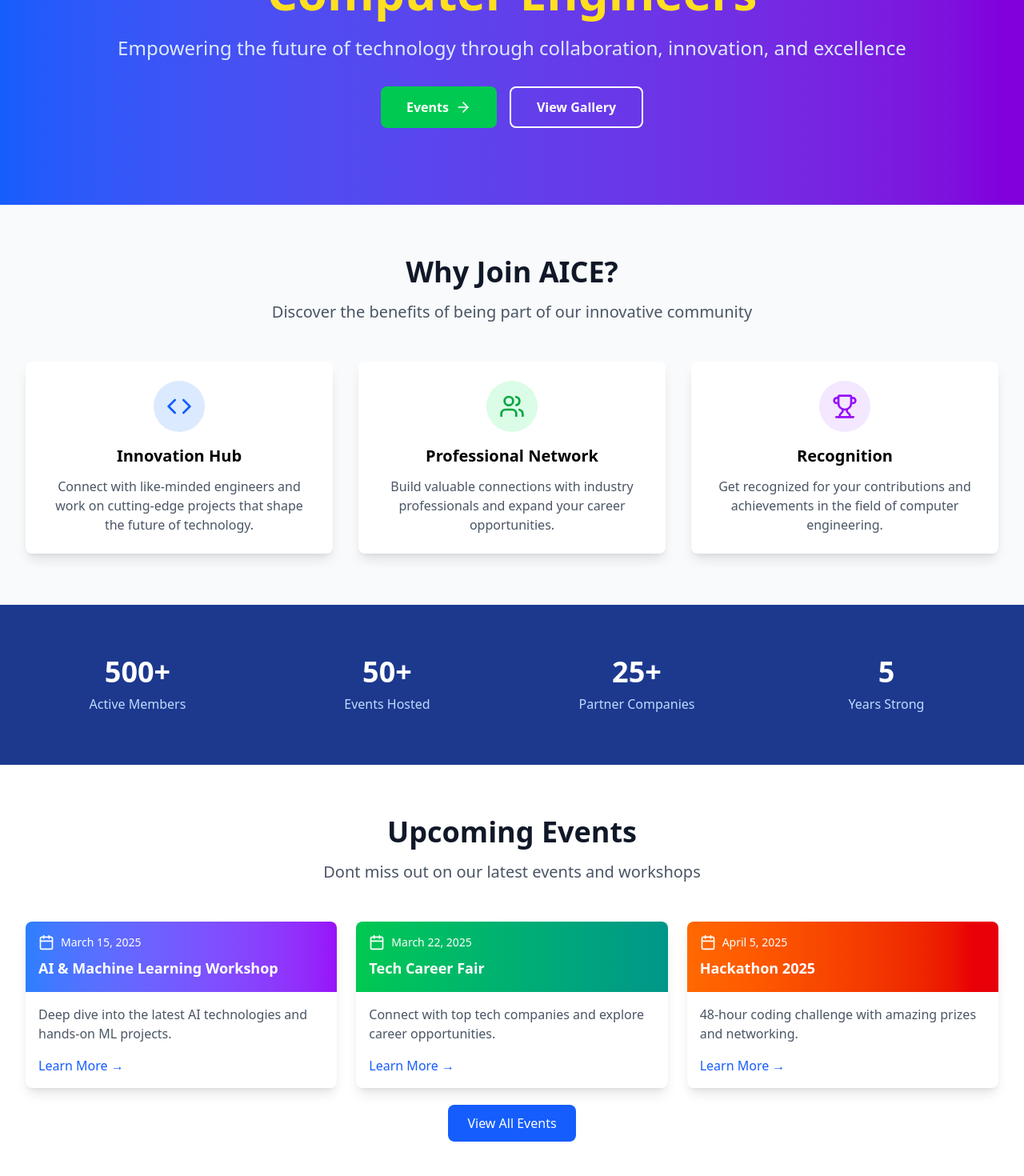
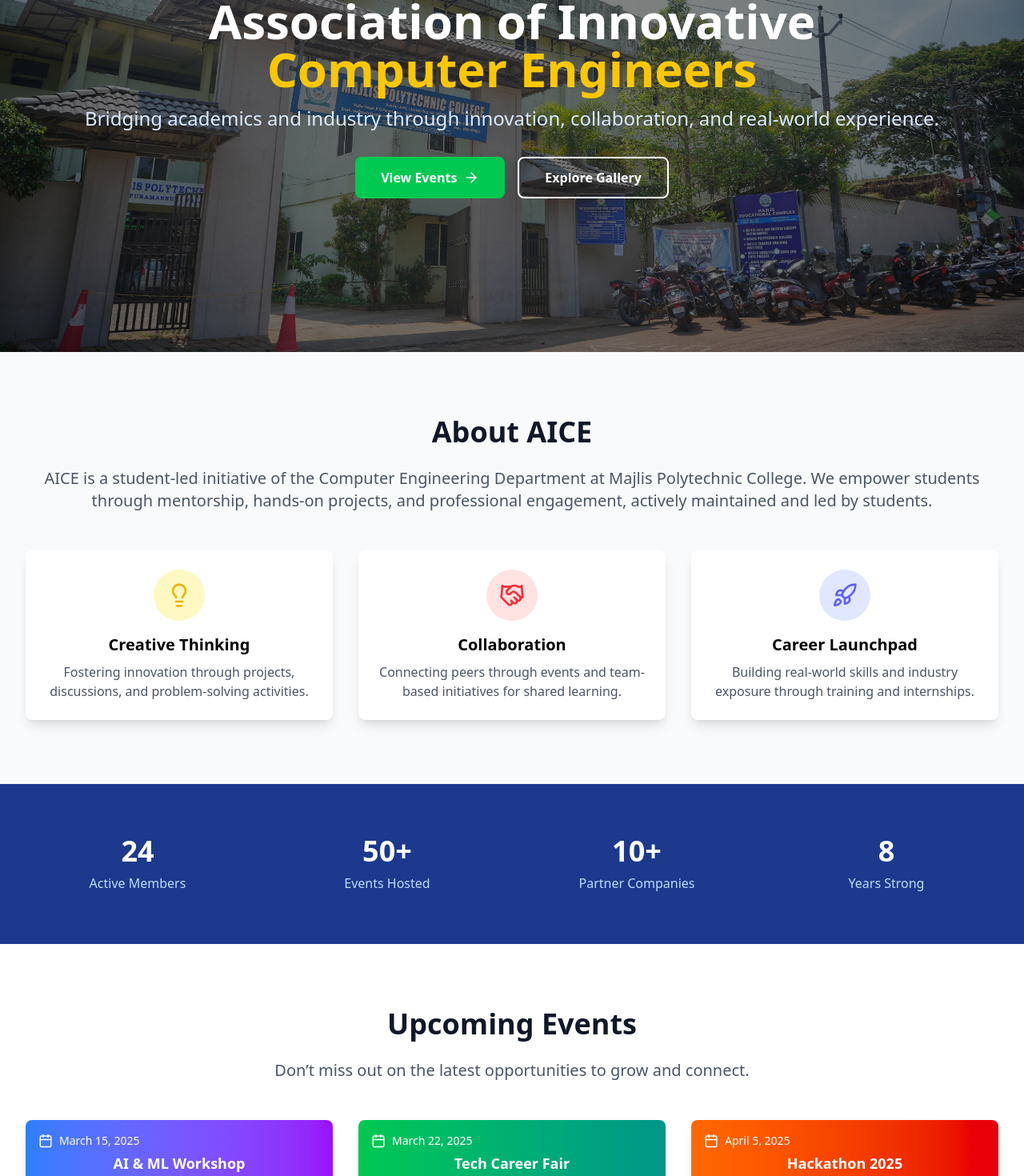
Before and after one commit to mohdfarshaad/aice, a Next.js app: page / in a window 1280 px wide. Shown: the part 260-1730 px from the top of the page at 80% size. Built offline with nearby package versions, Linux system fonts and the light colour scheme.

Commit message:
refactor : refactor home  page

```diff
--- a/src/app/page.tsx
+++ b/src/app/page.tsx
@@ -1,197 +1,131 @@
-import { ArrowRight, Code, Users, Trophy, Calendar } from "lucide-react";
+import {
+  ArrowRight,
+  Calendar,
+  Rocket,
+  Handshake,
+  Lightbulb,
+} from "lucide-react";
 import Link from "next/link";
 
 export default function Home() {
   return (
     <>
-      {/* Hero Section */}
-      <section className="bg-gradient-to-r from-blue-600 to-purple-700 text-white">
-        <div className="max-w-7xl mx-auto px-4 sm:px-6 lg:px-8 py-24">
-          <div className="text-center">
-            <h1 className="text-4xl md:text-6xl font-bold mb-6">
+      {/* Hero Section with Background Image */}
+      <section
+        className="bg-cover bg-center text-white py-20"
+        style={{
+          width: "100%",
+          backgroundImage:
+            'linear-gradient(rgba(0,0,0,0.5), rgba(0,0,0,0.5)), url("/images/mjpc2.jpg")',
+          backgroundSize: "cover",
+          backgroundPosition: "center",
+        }}
+      >
+        <div className="max-w-7xl mx-auto px-4 sm:px-6 lg:px-8 py-28 text-center">
+          <h1 className="text-4xl md:text-6xl font-bold mb-4">
             Association of Innovative
-              <span className="block text-yellow-300">Computer Engineers</span>
+            <span className="block text-yellow-400">Computer Engineers</span>
           </h1>
-            <p className="text-xl md:text-2xl mb-8 text-blue-100">
-              Empowering the future of technology through collaboration,
-              innovation, and excellence
+          <p className="text-lg md:text-2xl text-blue-100 mb-8">
+            Bridging academics and industry through innovation, collaboration,
+            and real-world experience.
           </p>
           <div className="flex flex-col sm:flex-row gap-4 justify-center">
             <Link
               href="/events"
-                className="bg-green-500 hover:bg-green-600 px-8 py-3 rounded-lg font-semibold flex items-center justify-center gap-2 transition-colors"
+              className="bg-green-500 hover:bg-green-600 px-8 py-3 rounded-lg font-semibold flex items-center justify-center gap-2"
             >
-                Events
+              View Events
               <ArrowRight size={20} />
             </Link>
             <Link
               href="/gallery"
               className="border-2 border-white hover:bg-white hover:text-blue-600 px-8 py-3 rounded-lg font-semibold transition-colors"
             >
-                View Gallery
+              Explore Gallery
             </Link>
-            </div>
           </div>
         </div>
       </section>
 
-      {/* Features Section */}
-      <section className="py-16 bg-gray-50">
-        <div className="max-w-7xl mx-auto px-4 sm:px-6 lg:px-8">
-          <div className="text-center mb-12">
-            <h2 className="text-3xl md:text-4xl font-bold text-gray-900 mb-4">
-              Why Join AICE?
+      {/* About & Features Section */}
+      <section className="py-20 bg-gray-50">
+        <div className="max-w-7xl mx-auto px-4 sm:px-6 lg:px-8 text-center">
+          <h2 className="text-3xl md:text-4xl font-bold text-gray-900 mb-6">
+            About AICE
           </h2>
-            <p className="text-xl text-gray-600">
-              Discover the benefits of being part of our innovative community
+          <p className="text-xl text-gray-600 mb-12">
+            AICE is a student-led initiative of the Computer Engineering
+            Department at Majlis Polytechnic College. We empower students
+            through mentorship, hands-on projects, and professional engagement,
+            actively maintained and led by students.
           </p>
-          </div>
 
           <div className="grid grid-cols-1 md:grid-cols-3 gap-8">
-            <div className="bg-white p-6 rounded-lg shadow-lg text-center">
-              <div className="bg-blue-100 w-16 h-16 rounded-full flex items-center justify-center mx-auto mb-4">
-                <Code className="text-blue-600" size={32} />
-              </div>
-              <h3 className="text-xl font-semibold mb-3">Innovation Hub</h3>
-              <p className="text-gray-600">
-                Connect with like-minded engineers and work on cutting-edge
-                projects that shape the future of technology.
-              </p>
-            </div>
-
-            <div className="bg-white p-6 rounded-lg shadow-lg text-center">
-              <div className="bg-green-100 w-16 h-16 rounded-full flex items-center justify-center mx-auto mb-4">
-                <Users className="text-green-600" size={32} />
-              </div>
-              <h3 className="text-xl font-semibold mb-3">
-                Professional Network
-              </h3>
-              <p className="text-gray-600">
-                Build valuable connections with industry professionals and
-                expand your career opportunities.
-              </p>
-            </div>
-
-            <div className="bg-white p-6 rounded-lg shadow-lg text-center">
-              <div className="bg-purple-100 w-16 h-16 rounded-full flex items-center justify-center mx-auto mb-4">
-                <Trophy className="text-purple-600" size={32} />
-              </div>
-              <h3 className="text-xl font-semibold mb-3">Recognition</h3>
-              <p className="text-gray-600">
-                Get recognized for your contributions and achievements in the
-                field of computer engineering.
-              </p>
-            </div>
+            <FeatureCard
+              icon={<Lightbulb size={32} className="text-yellow-500" />}
+              title="Creative Thinking"
+              description="Fostering innovation through projects, discussions, and problem-solving activities."
+              bgColor="bg-yellow-100"
+            />
+            <FeatureCard
+              icon={<Handshake size={32} className="text-red-500" />}
+              title="Collaboration"
+              description="Connecting peers through events and team-based initiatives for shared learning."
+              bgColor="bg-red-100"
+            />
+            <FeatureCard
+              icon={<Rocket size={32} className="text-indigo-500" />}
+              title="Career Launchpad"
+              description="Building real-world skills and industry exposure through training and internships."
+              bgColor="bg-indigo-100"
+            />
           </div>
         </div>
       </section>
 
       {/* Stats Section */}
       <section className="py-16 bg-blue-900 text-white">
-        <div className="max-w-7xl mx-auto px-4 sm:px-6 lg:px-8">
-          <div className="grid grid-cols-2 md:grid-cols-4 gap-8 text-center">
-            <div>
-              <div className="text-4xl font-bold mb-2">500+</div>
-              <div className="text-blue-200">Active Members</div>
-            </div>
-            <div>
-              <div className="text-4xl font-bold mb-2">50+</div>
-              <div className="text-blue-200">Events Hosted</div>
-            </div>
-            <div>
-              <div className="text-4xl font-bold mb-2">25+</div>
-              <div className="text-blue-200">Partner Companies</div>
-            </div>
-            <div>
-              <div className="text-4xl font-bold mb-2">5</div>
-              <div className="text-blue-200">Years Strong</div>
-            </div>
-          </div>
+        <div className="max-w-7xl mx-auto px-4 sm:px-6 lg:px-8 grid grid-cols-2 md:grid-cols-4 gap-8 text-center">
+          <StatBox value="24" label="Active Members" />
+          <StatBox value="50+" label="Events Hosted" />
+          <StatBox value="10+" label="Partner Companies" />
+          <StatBox value="8" label="Years Strong" />
         </div>
       </section>
 
       {/* Upcoming Events */}
-      <section className="py-16">
-        <div className="max-w-7xl mx-auto px-4 sm:px-6 lg:px-8">
-          <div className="text-center mb-12">
-            <h2 className="text-3xl md:text-4xl font-bold text-gray-900 mb-4">
+      <section className="py-20 bg-white">
+        <div className="max-w-7xl mx-auto px-4 sm:px-6 lg:px-8 text-center">
+          <h2 className="text-3xl md:text-4xl font-bold text-gray-900 mb-6">
             Upcoming Events
           </h2>
-            <p className="text-xl text-gray-600">
-              Dont miss out on our latest events and workshops
+          <p className="text-xl text-gray-600 mb-12">
+            Don’t miss out on the latest opportunities to grow and connect.
           </p>
+
+          <div className="grid grid-cols-1 md:grid-cols-2 lg:grid-cols-3 gap-8">
+            <EventCard
+              date="March 15, 2025"
+              title="AI & ML Workshop"
+              description="Explore the latest advancements in Artificial Intelligence and Machine Learning with hands-on guidance."
+              gradient="from-blue-500 to-purple-600"
+            />
+            <EventCard
+              date="March 22, 2025"
+              title="Tech Career Fair"
+              description="Meet top recruiters and learn how to navigate your career journey in tech."
+              gradient="from-green-500 to-teal-600"
+            />
+            <EventCard
+              date="April 5, 2025"
+              title="Hackathon 2025"
+              description="Compete in a 48-hour challenge to build and showcase real-world solutions."
+              gradient="from-orange-500 to-red-600"
+            />
           </div>
 
-          <div className="grid grid-cols-1 md:grid-cols-2 lg:grid-cols-3 gap-6">
-            <div className="bg-white rounded-lg shadow-lg overflow-hidden">
-              <div className="bg-gradient-to-r from-blue-500 to-purple-600 p-4 text-white">
-                <div className="flex items-center gap-2 mb-2">
-                  <Calendar size={20} />
-                  <span className="text-sm">March 15, 2025</span>
-                </div>
-                <h3 className="text-lg font-semibold">
-                  AI & Machine Learning Workshop
-                </h3>
-              </div>
-              <div className="p-4">
-                <p className="text-gray-600 mb-4">
-                  Deep dive into the latest AI technologies and hands-on ML
-                  projects.
-                </p>
-                <Link
-                  href="/events"
-                  className="text-blue-600 hover:text-blue-800 font-medium"
-                >
-                  Learn More →
-                </Link>
-              </div>
-            </div>
-
-            <div className="bg-white rounded-lg shadow-lg overflow-hidden">
-              <div className="bg-gradient-to-r from-green-500 to-teal-600 p-4 text-white">
-                <div className="flex items-center gap-2 mb-2">
-                  <Calendar size={20} />
-                  <span className="text-sm">March 22, 2025</span>
-                </div>
-                <h3 className="text-lg font-semibold">Tech Career Fair</h3>
-              </div>
-              <div className="p-4">
-                <p className="text-gray-600 mb-4">
-                  Connect with top tech companies and explore career
-                  opportunities.
-                </p>
-                <Link
-                  href="/events"
-                  className="text-blue-600 hover:text-blue-800 font-medium"
-                >
-                  Learn More →
-                </Link>
-              </div>
-            </div>
-
-            <div className="bg-white rounded-lg shadow-lg overflow-hidden">
-              <div className="bg-gradient-to-r from-orange-500 to-red-600 p-4 text-white">
-                <div className="flex items-center gap-2 mb-2">
-                  <Calendar size={20} />
-                  <span className="text-sm">April 5, 2025</span>
-                </div>
-                <h3 className="text-lg font-semibold">Hackathon 2025</h3>
-              </div>
-              <div className="p-4">
-                <p className="text-gray-600 mb-4">
-                  48-hour coding challenge with amazing prizes and networking.
-                </p>
-                <Link
-                  href="/events"
-                  className="text-blue-600 hover:text-blue-800 font-medium"
-                >
-                  Learn More →
-                </Link>
-              </div>
-            </div>
-          </div>
-
-          <div className="text-center mt-8">
+          <div className="mt-10">
             <Link
               href="/events"
               className="bg-blue-600 hover:bg-blue-700 text-white px-6 py-3 rounded-lg font-medium"
@@ -204,3 +138,72 @@ export default function Home() {
     </>
   );
 }
+
+// FeatureCard Component
+function FeatureCard({
+  icon,
+  title,
+  description,
+  bgColor,
+}: {
+  icon: React.ReactNode;
+  title: string;
+  description: string;
+  bgColor: string;
+}) {
+  return (
+    <div className="bg-white p-6 rounded-lg shadow-lg text-center">
+      <div
+        className={`${bgColor} w-16 h-16 rounded-full flex items-center justify-center mx-auto mb-4`}
+      >
+        {icon}
+      </div>
+      <h3 className="text-xl font-semibold mb-2">{title}</h3>
+      <p className="text-gray-600">{description}</p>
+    </div>
+  );
+}
+
+// StatBox Component
+function StatBox({ value, label }: { value: string; label: string }) {
+  return (
+    <div>
+      <div className="text-4xl font-bold mb-2">{value}</div>
+      <div className="text-blue-200">{label}</div>
+    </div>
+  );
+}
+
+// EventCard Component
+function EventCard({
+  date,
+  title,
+  description,
+  gradient,
+}: {
+  date: string;
+  title: string;
+  description: string;
+  gradient: string;
+}) {
+  return (
+    <div className="bg-white rounded-lg shadow-lg overflow-hidden">
+      <div className={`bg-gradient-to-r ${gradient} p-4 text-white`}>
+        <div className="flex items-center gap-2 mb-1">
+          <Calendar size={18} />
+          <span className="text-sm">{date}</span>
+        </div>
+        <h3 className="text-lg font-semibold">{title}</h3>
+      </div>
+      <div className="p-4">
+        <p className="text-gray-600 mb-3">{description}</p>
+        <Link
+          href="/events"
+          className="text-blue-600 hover:text-blue-800 font-medium"
+        >
+          Learn More →
+        </Link>
+      </div>
+    </div>
+  );
+}
```
Lines whose indentation alone changed are shown as unchanged.
